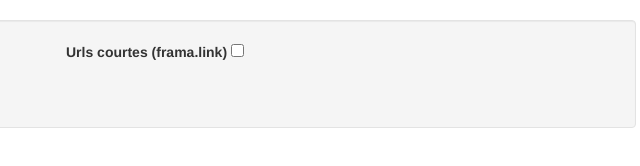
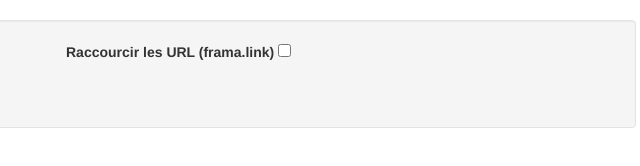
Before and after one commit to kernox/Mastodon-Share-Browser-Extension, a browser extension: page MastoShareFirefox/options.html in a window 1280 px wide. Shown: the full height of the page, 589-1229 px from the left. Drawn offline with nearby package versions, Linux system fonts and the light colour scheme; files whose address does not match are found by name.

Commit message:
Update options.html
(les acronymes ne prennent pas la marque du pluriel en français)

```diff
--- a/MastoShareFirefox/options.html
+++ b/MastoShareFirefox/options.html
@@ -24,7 +24,7 @@
 			<input id="instanceUrl" type="text" value="https://">
 		</div>
 		<div class="col-md-6">
-			<label for="shortner">Urls courtes (frama.link)</label>
+			<label for="shortner">Raccourcir les URL (frama.link)</label>
 			<input id="shortner" type="checkbox">
 		</div>
 	</div>
```
